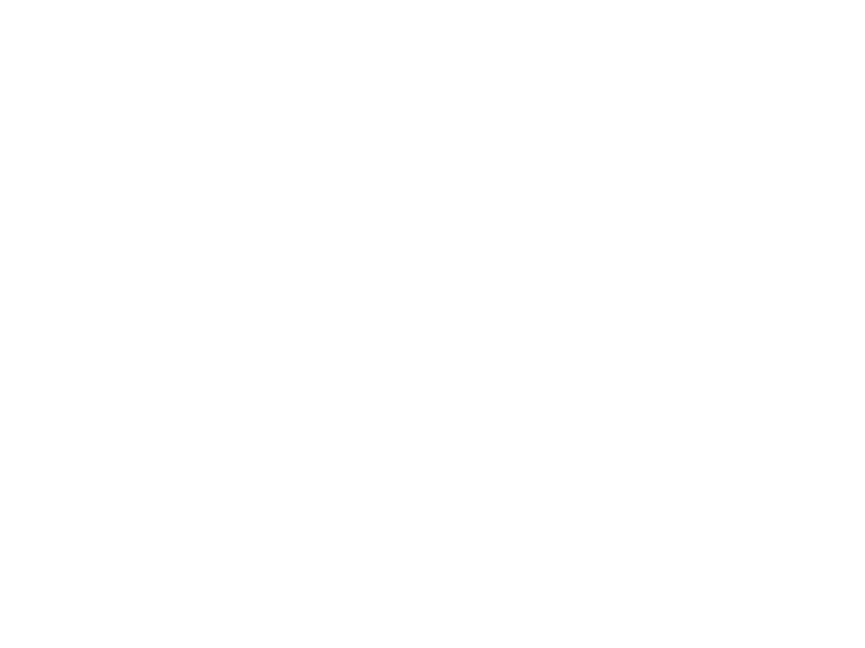
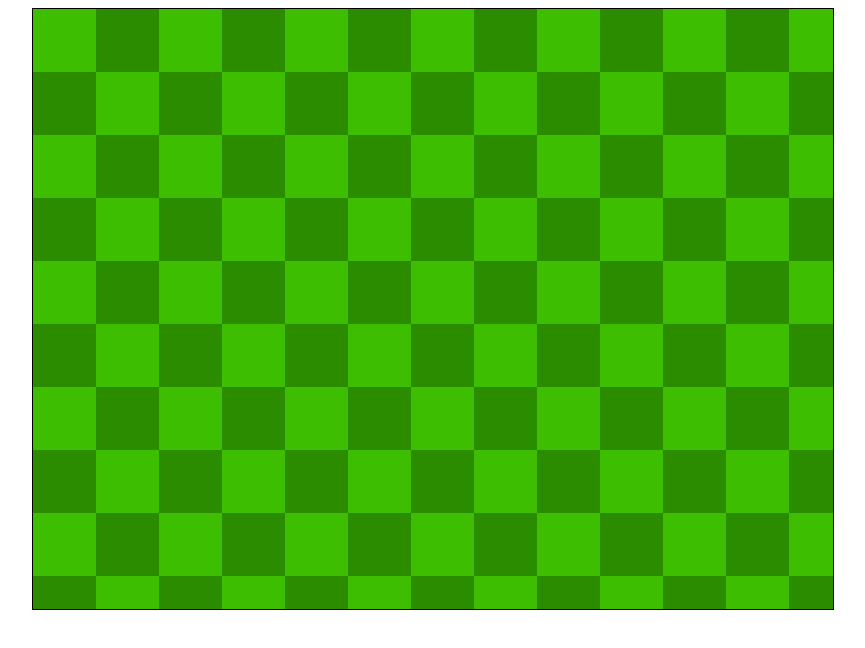
Before and after one commit to alindobx/snake-game.github.io, a plain HTML site: page index.html in a window 1280 px wide. Shown: the whole page, without its empty margins (207-1072 px from the left). Drawn offline with Linux system fonts and the light colour scheme.

Commit message:
ALL - Day2

```diff
--- a/css/snake-game.css
+++ b/css/snake-game.css
@@ -0,0 +1,5 @@
+canvas {
+    margin-left : auto;
+    margin-right : auto;
+    display:block;
+}
--- a/index.html
+++ b/index.html
@@ -4,9 +4,11 @@
 <meta charset="UTF-8">
              <meta name="viewport" content="width=device-width, user-scalable=no, initial-scale=1.0, maximum-scale=1.0, minimum-scale=1.0">
                          <meta http-equiv="X-UA-Compatible" content="ie=edge">
-             <title>Document</title>
+             <title>Snake Game</title>
+             <link rel="stylesheet" href="css/snake-game.css" />
 </head>
 <body>
-  <canvas></canvas>
+  <canvas id="canvas" width ="800" height="600" style="border:1px solid #000;"></canvas>
+  <script src="js/snakeGame.js"></script>
 </body>
 </html>
--- a/js/snakeGame.js
+++ b/js/snakeGame.js
@@ -0,0 +1,28 @@
+
+function init() {
+    //canvas credentials
+    view.drawCanvas();
+}
+
+const view = {
+  drawCanvas: () => {
+    const canvas = document.getElementById("canvas");
+    const context = canvas.getContext("2d");
+
+    for (let i = 0; i < canvas.width; i++) {
+      for (let j = 0; j < canvas.width; j++) {
+        if (i % 2 === j % 2) {
+          //first color
+          context.fillStyle = "#3DBE01";
+          context.fillRect(63 * i, 63 * j, 63, 63);
+        } else {
+          //second color
+          context.fillStyle = "#2C8C00";
+          context.fillRect(63 * i, 63 * j, 63, 63);
+        }
+      }
+    }
+  }
+};
+
+init();
```
